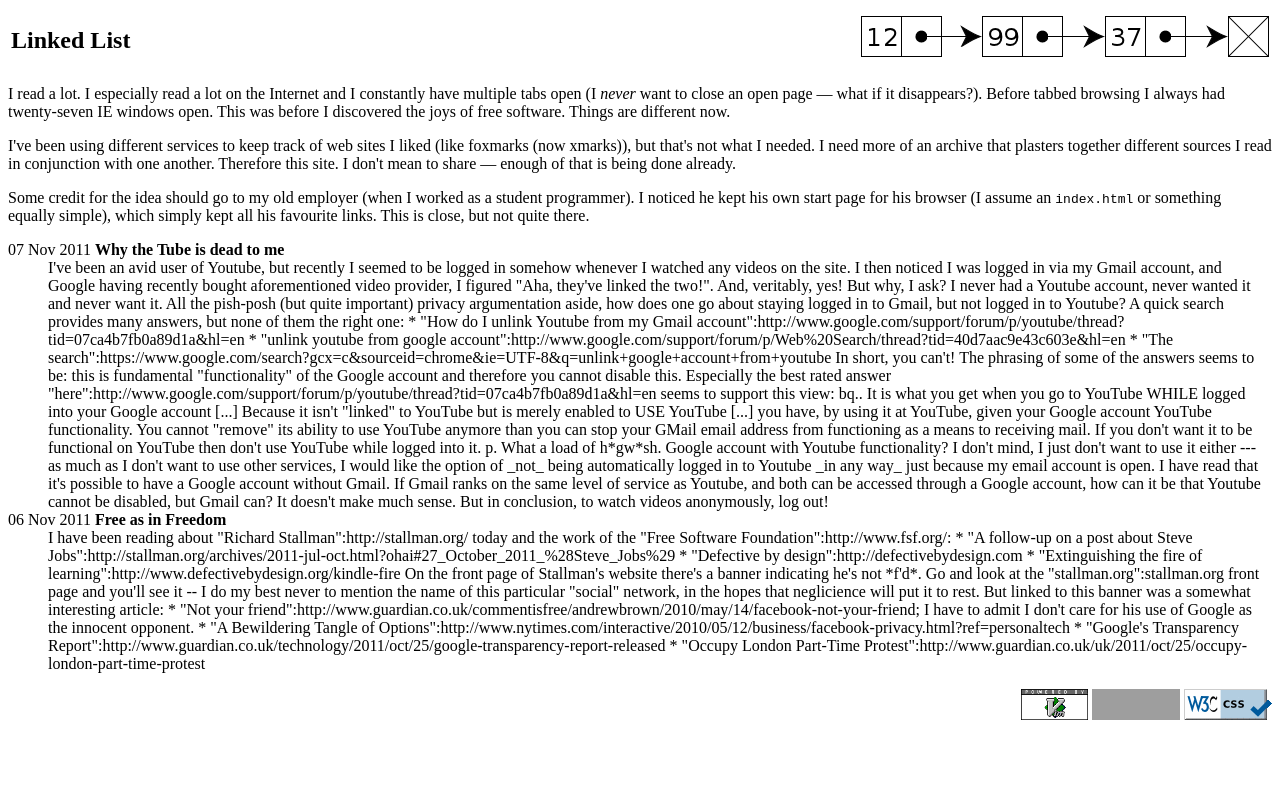
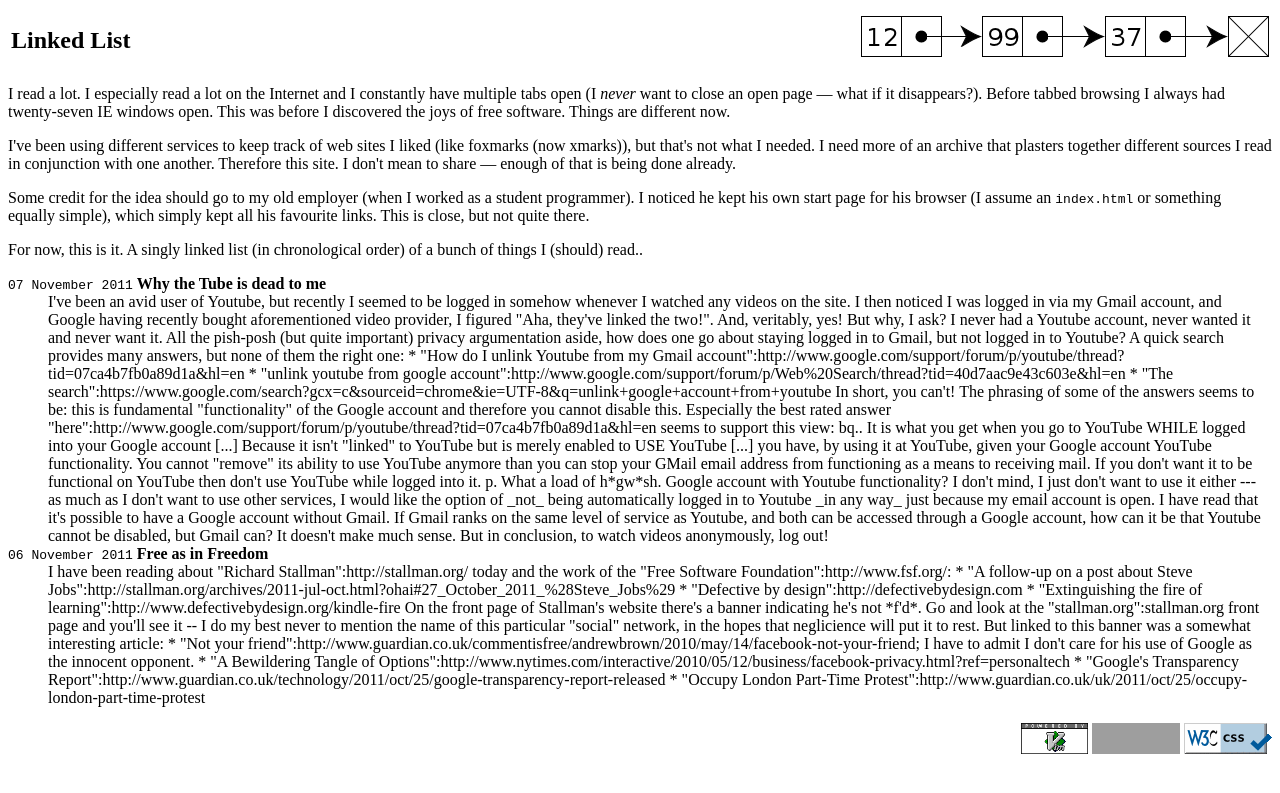
Before and after one commit to laumann/laumann.github.com, a Jekyll site: the page built from index.html, in a window 1280 px wide. Shown: the top 793 px of the page. Built offline with Jekyll 4.4.1, drawn with Linux system fonts in a browser that asks for light colours; grey boxes are pictures that could not be loaded.

Commit message:
cleanup in css plus a little styling

```diff
--- a/index.html
+++ b/index.html
@@ -9,9 +9,11 @@
 
 <p>Some credit for the idea should go to my old employer (when I worked as a student programmer). I noticed he kept his own start page for his browser (I assume an <code>index.html</code> or something equally simple), which simply kept all his favourite links. This is close, but not quite there. </p>
 
+<p>For now, this is it. A singly linked list (in chronological order) of a bunch of things I (should) read..</p>
+
 <dl>
 {% for post in site.posts %}
-	<dt>{{ post.date | date_to_string }} <span class="title">{{ post.title }}</span></dt>
+	<dt><code>{{ post.date | date_to_long_string }}</code> <span class="title">{{ post.title }}</span></dt>
 	<dd>{{ post.content }}</dd>
 {% endfor %}
 </dl>
```
Also changed, not shown: css/screen.css (+0 -17 lines).
